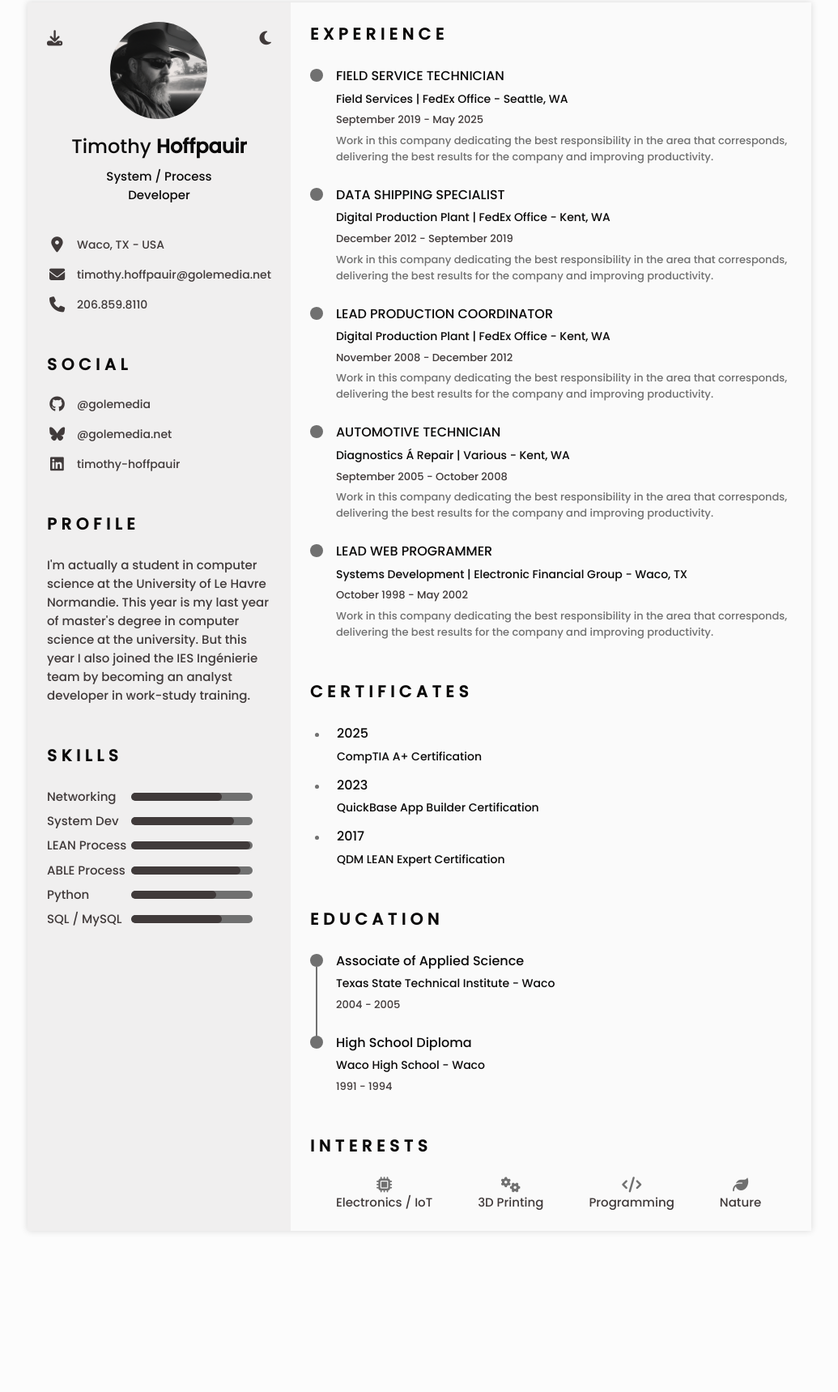
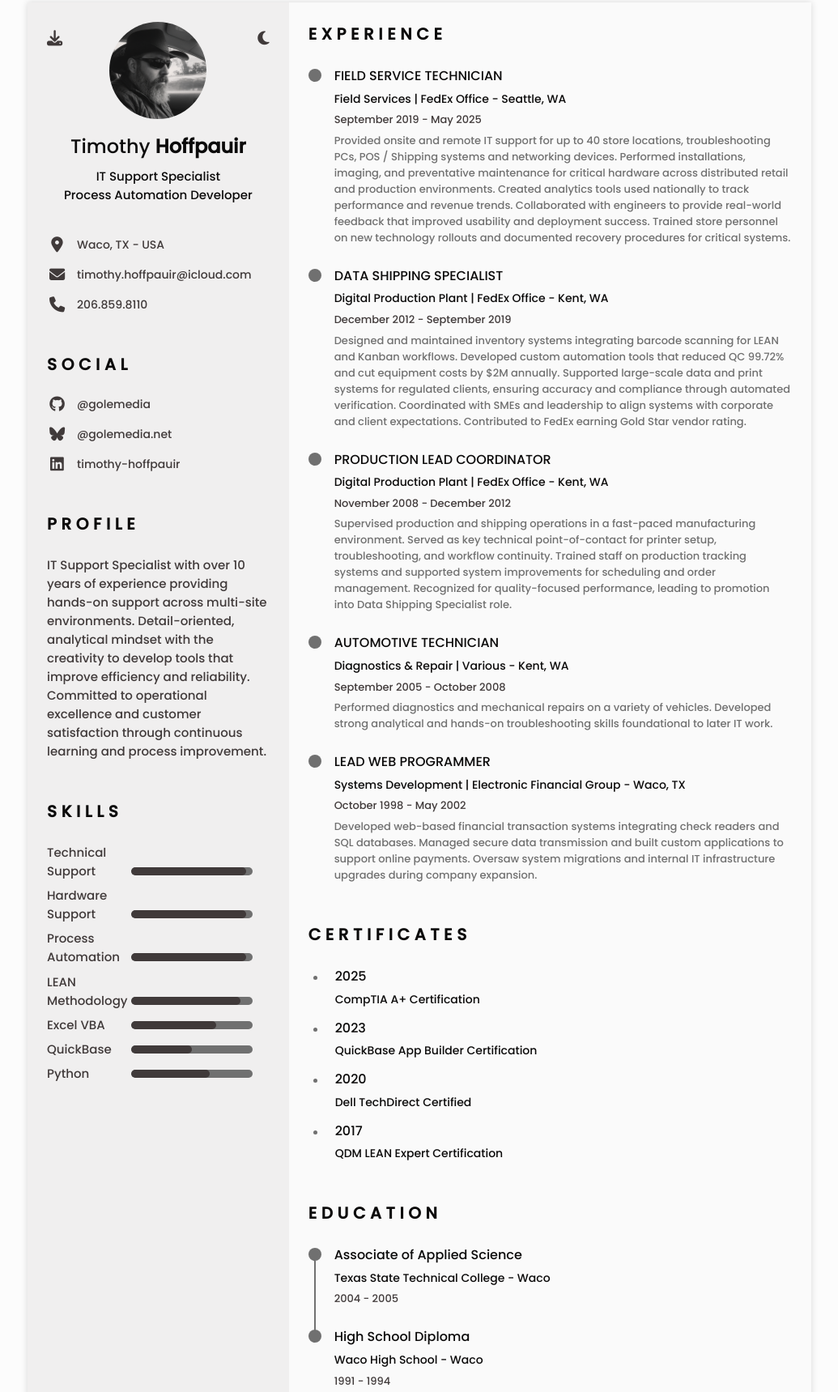
Before and after one commit to golemedia/resume-cv, a plain HTML site: page index.html in a window 1280 px wide. Shown: the part 45-1764 px from the top of the page at 81% size, without its empty margins (122-1157 px from the left). Before the commit the page ends 1613 px from the top, so only its background shows below. Drawn offline with Linux system fonts and the light colour scheme; a script that the page names is missing.

Commit message:
Content Update

```diff
--- a/index.html
+++ b/index.html
@@ -57,12 +57,6 @@
                         </li>
 
                         <li class="nav_item">
-                            <a href="#languages" class="nav_link">
-                                <i class="fa-solid fa-comments nav_icon"></i>Languages
-                            </a>
-                        </li>
-
-                        <li class="nav_item">
                             <a href="#experience" class="nav_link">
                                 <i class="fa-solid fa-briefcase nav_icon"></i>Experiences
                             </a>
@@ -108,7 +102,7 @@
                                 <img src="assets/pictures/profile.png" alt="Icon picture" class="home_img" id="home-img">
                                 <!--<img alt="Icon picture" class="home_img" id="home-img">-->
                                 <h1 class="home_title">Timothy <b>Hoffpauir</b></h1>
-                                <h3 class="home_profession">System / Process<br />Developer</h3>
+                                <h3 class="home_profession">IT Support Specialist<br />Process Automation Developer</h3>
                                 <div>
                                     <a download="" id="download-button" class="home_button-movil">Download</a>
                                 </div>
@@ -119,8 +113,8 @@
                                     <i class="fa-solid fa-location-dot home_icon"></i> Waco, TX - USA
                                 </span>
                                 <span class="home_information">
-                                    <a href="mailto:timothy.hoffpauir@golemedia.net" class="home_link">
-                                        <i class="fa-solid fa-envelope home_icon"></i> timothy.hoffpauir@golemedia.net
+                                    <a href="mailto:timothy.hoffpauir@icloud.com" class="home_link">
+                                        <i class="fa-solid fa-envelope home_icon"></i> timothy.hoffpauir@icloud.com
                                     </a>
                                 </span>
                                 <span class="home_information">
@@ -161,9 +155,7 @@
                         <h2 class="section-title">Profile</h2>
 
                         <p class="profile_description">
-                            I'm actually a student in computer science at the University of Le Havre Normandie. This year is
-                            my last year of master's degree in computer science at the university. But this year I also
-                            joined the IES Ingénierie team by becoming an analyst developer in work-study training.
+                            IT Support Specialist with over 10 years of experience providing hands-on support across multi-site environments. Detail-oriented, analytical mindset with the creativity to develop tools that improve efficiency and reliability. Committed to operational excellence and customer satisfaction through continuous learning and process improvement.
                         </p>
                     </section>
 
@@ -173,77 +165,53 @@
                         <div class="skills_container">
                             <div class="skills_content bd-grid">
                                 <div class="skills_name">
-                                    <span class="skills_text">Networking</span>
+                                    <span class="skills_text">Technical<br> Support</span>
                                     <div class="skills_box">
-                                        <span class="skills_progress" style="width: 75%;"></span>
+                                        <span class="skills_progress" style="width: 95%;"></span>
                                     </div>
                                 </div>
                                 <div class="skills_name">
-                                    <span class="skills_text">System Dev</span>
+                                    <span class="skills_text">Hardware<br> Support</span>
                                     <div class="skills_box">
-                                        <span class="skills_progress" style="width: 85%;"></span>
+                                        <span class="skills_progress" style="width: 95%;"></span>
                                     </div>
                                 </div>
                                 <div class="skills_name">
-                                    <span class="skills_text">LEAN Process</span>
+                                    <span class="skills_text">Process<br> Automation</span>
                                     <div class="skills_box">
-                                        <span class="skills_progress" style="width: 98%;"></span>
+                                        <span class="skills_progress" style="width: 95%;"></span>
                                     </div>
                                 </div>
                                 <div class="skills_name">
-                                    <span class="skills_text">ABLE Process</span>
+                                    <span class="skills_text">LEAN<br> Methodology</span>
                                     <div class="skills_box">
                                         <span class="skills_progress" style="width: 90%;"></span>
                                     </div>
                                 </div>
                                 <div class="skills_name">
-                                    <span class="skills_text">Python</span>
+                                    <span class="skills_text">Excel VBA</span>
                                     <div class="skills_box">
                                         <span class="skills_progress" style="width: 70%;"></span>
                                     </div>
                                 </div>
+
                                 <div class="skills_name">
-                                    <span class="skills_text">SQL / MySQL</span>
+                                    <span class="skills_text">QuickBase</span>
                                     <div class="skills_box">
-                                        <span class="skills_progress" style="width: 75%;"></span>
+                                        <span class="skills_progress" style="width: 50%;"></span>
                                     </div>
                                 </div>
-
+                                <div class="skills_name">
+                                    <span class="skills_text">Python</span>
+                                    <div class="skills_box">
+                                        <span class="skills_progress" style="width: 65%;"></span>
+                                    </div>
+                                </div>
                             </div>
                         </div>
 
                     </section>
 
-                    <!-- LANGUAGES
-                    <section class="languages section" id="languages">
-                        <h2 class="section-title">Languages</h2>
-
-                        <div class="languages_container">
-                            <ul class="languages_content bd-grid">
-                                <li class="languages_name">
-                                    <span class="languages_text">French</span>
-                                    <span class="languages_stars">
-                                        <i class="fa-solid fa-star"></i>
-                                        <i class="fa-solid fa-star"></i>
-                                        <i class="fa-solid fa-star"></i>
-                                        <i class="fa-solid fa-star"></i>
-                                        <i class="fa-solid fa-star"></i>
-                                    </span>
-                                </li>
-                                <li class="languages_name">
-                                    <span class="languages_text">English</span>
-                                    <span class="languages_stars">
-                                        <i class="fa-solid fa-star"></i>
-                                        <i class="fa-solid fa-star"></i>
-                                        <i class="fa-solid fa-star"></i>
-                                        <i class="fa-solid fa-star languages_stars_checked"></i>
-                                        <i class="fa-solid fa-star languages_stars_checked"></i>
-                                    </span>
-                                </li>
-                            </ul>
-                        </div>
-                    </section>
-                    -->
                 </div>
 
                 <div class="resume_right">
@@ -263,11 +231,11 @@
                                     <span class="experience_company">Field Services | FedEx Office - Seattle, WA</span>
                                     <span class="experience_year">September 2019 - May 2025</span>
                                     <p class="experience_description">
-                                        Work in this company dedicating the best responsibility in the area that
-                                        corresponds, delivering the best results for the company and improving productivity.
+                                        Provided onsite and remote IT support for up to 40 store locations, troubleshooting PCs, POS / Shipping systems and networking devices. Performed installations, imaging, and preventative maintenance for critical hardware across distributed retail and production environments. Created analytics tools used nationally to track performance and revenue trends. Collaborated with engineers to provide real-world feedback that improved usability and deployment success. Trained store personnel on new technology rollouts and documented recovery procedures for critical systems.
                                     </p>
                                 </div>
                             </div>
+
                             <div class="experience_content">
                                 <div class="experience_time">
                                     <span class="experience_rounder"></span>
@@ -277,39 +245,39 @@
                                     <span class="experience_company">Digital Production Plant | FedEx Office - Kent, WA</span>
                                     <span class="experience_year">December 2012 - September 2019</span>
                                     <p class="experience_description">
-                                        Work in this company dedicating the best responsibility in the area that
-                                        corresponds, delivering the best results for the company and improving productivity.
+                                        Designed and maintained inventory systems integrating barcode scanning for LEAN and Kanban workflows. Developed custom automation tools that reduced QC 99.72% and cut equipment costs by $2M annually. Supported large-scale data and print systems for regulated clients, ensuring accuracy and compliance through automated verification. Coordinated with SMEs and leadership to align systems with corporate and client expectations. Contributed to FedEx earning Gold Star vendor rating.
                                     </p>
                                 </div>
                             </div>
+
                             <div class="experience_content">
                                 <div class="experience_time">
                                     <span class="experience_rounder"></span>
                                 </div>
                                 <div class="experience_data bd-grid">
-                                    <h3 class="experience_title">LEAD PRODUCTION COORDINATOR</h3>
+                                    <h3 class="experience_title">PRODUCTION LEAD COORDINATOR</h3>
                                     <span class="experience_company">Digital Production Plant | FedEx Office - Kent, WA</span>
                                     <span class="experience_year">November 2008 - December 2012</span>
                                     <p class="experience_description">
-                                        Work in this company dedicating the best responsibility in the area that
-                                        corresponds, delivering the best results for the company and improving productivity.
+                                        Supervised production and shipping operations in a fast-paced manufacturing environment. Served as key technical point-of-contact for printer setup, troubleshooting, and workflow continuity. Trained staff on production tracking systems and supported system improvements for scheduling and order management. Recognized for quality-focused performance, leading to promotion into Data Shipping Specialist role.
                                     </p>
                                 </div>
                             </div>
+
                             <div class="experience_content">
                                 <div class="experience_time">
                                     <span class="experience_rounder"></span>
                                 </div>
                                 <div class="experience_data bd-grid">
                                     <h3 class="experience_title">AUTOMOTIVE TECHNICIAN</h3>
-                                    <span class="experience_company">Diagnostics &Aacute; Repair | Various - Kent, WA</span>
+                                    <span class="experience_company">Diagnostics & Repair | Various - Kent, WA</span>
                                     <span class="experience_year">September 2005 - October 2008</span>
                                     <p class="experience_description">
-                                        Work in this company dedicating the best responsibility in the area that
-                                        corresponds, delivering the best results for the company and improving productivity.
+                                        Performed diagnostics and mechanical repairs on a variety of vehicles. Developed strong analytical and hands-on troubleshooting skills foundational to later IT work.
                                     </p>
                                 </div>
                             </div>
+
                             <div class="experience_content">
                                 <div class="experience_time">
                                     <span class="experience_rounder"></span>
@@ -319,12 +287,10 @@
                                     <span class="experience_company">Systems Development | Electronic Financial Group - Waco, TX</span>
                                     <span class="experience_year">October 1998 - May 2002</span>
                                     <p class="experience_description">
-                                        Work in this company dedicating the best responsibility in the area that
-                                        corresponds, delivering the best results for the company and improving productivity.
+                                        Developed web-based financial transaction systems integrating check readers and SQL databases. Managed secure data transmission and built custom applications to support online payments. Oversaw system migrations and internal IT infrastructure upgrades during company expansion.
                                     </p>
                                 </div>
                             </div>
-
 
                         </div>
                     </section>
@@ -357,6 +323,15 @@
                                     <span class="certificate_rounder"></span>
                                 </div>
                                 <div class="certificate_data bd-grid">
+                                    <h3 class="certificate_year">2020</h3>
+                                    <span class="certificate_title">Dell TechDirect Certified</span>
+                                </div>
+                            </div>
+                            <div class="certificate_content">
+                                <div class="certificate_item">
+                                    <span class="certificate_rounder"></span>
+                                </div>
+                                <div class="certificate_data bd-grid">
                                     <h3 class="certificate_year">2017</h3>
                                     <span class="certificate_title">QDM LEAN Expert Certification</span>
                                 </div>
@@ -376,7 +351,7 @@
                                 </div>
                                 <div class="education_data bd-grid">
                                     <h3 class="education_title">Associate of Applied Science</h3>
-                                    <span class="education_studies">Texas State Technical Institute - Waco</span>
+                                    <span class="education_studies">Texas State Technical College - Waco</span>
                                     <span class="education_year">2004 - 2005</span>
                                 </div>
                             </div>
```
